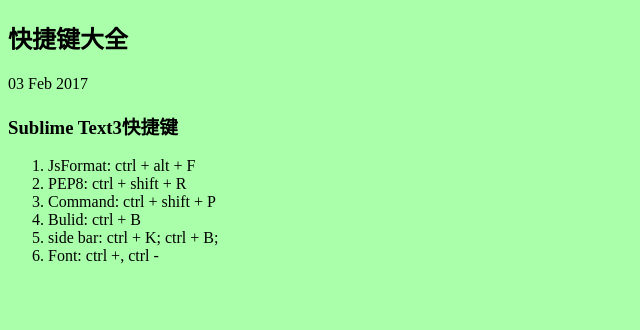
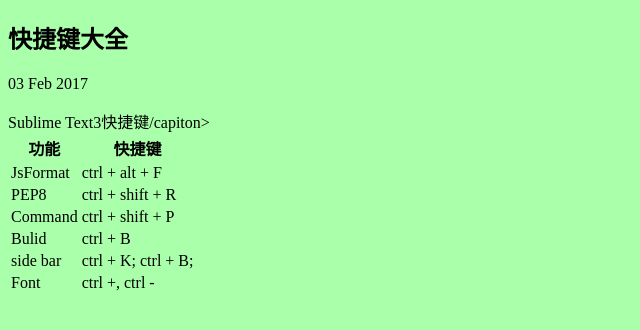
Before and after one commit to ftconan/pinmingkenan.github.io, a Jekyll site: the page built from _posts/2017-02-03-快捷键大全.html, in a window 1280 px wide. Shown: the top 330 px of the page, without its empty margins (0-640 px from the left). Built offline with Jekyll 4.4.1, drawn with Linux system fonts in a browser that asks for light colours.

Commit message:
修改文章结构

```diff
--- a/_posts/2017-01-24-我看过的书.html
+++ b/_posts/2017-01-24-我看过的书.html
@@ -3,6 +3,7 @@ layout: default
 title: 我看过的书
 ---
 
+<article>
 	<h2>{{ page.title }}</h2>
 	<p>{{ page.date | date_to_string }}</p>
 	<p>
@@ -14,3 +15,4 @@ title: 我看过的书
 			<li>深入浅出Node.js</li>
 		</ol>
 	</p>
+</article>
--- a/_posts/2017-02-03-快捷键大全.html
+++ b/_posts/2017-02-03-快捷键大全.html
@@ -6,13 +6,35 @@ title: 快捷键大全
 <h2>{{ page.title }}</h2>
 <p>{{ page.date | date_to_string }}</p>
 <p>
-	<h3>Sublime Text3快捷键</h3>
-	<ol>
-		<li>JsFormat: ctrl + alt + F</li>
-		<li>PEP8: ctrl + shift + R</li>
-		<li>Command: ctrl + shift + P</li>
-		<li>Bulid: ctrl + B</li>
-		<li>side bar: ctrl + K; ctrl + B;</li>
-		<li>Font: ctrl +, ctrl -</li>
-	</ol>
+	<table>
+		<capiton>Sublime Text3快捷键/capiton>
+		<tr>
+			<th>功能</th>
+			<th>快捷键</th>
+		</tr>
+		<tr>
+			<td>JsFormat</td>
+			<td>ctrl + alt + F</td>
+		</tr>
+		<tr>
+			<td>PEP8</td>
+			<td>ctrl + shift + R</td>
+		</tr>
+		<tr>
+			<td>Command</td>
+			<td>ctrl + shift + P</td>
+		</tr>
+		<tr>
+			<td>Bulid</td>
+			<td>ctrl + B</td>
+		</tr>
+		<tr>
+			<td>side bar</td>
+			<td>ctrl + K; ctrl + B;</td>
+		</tr>
+		<tr>
+			<td>Font</td>
+			<td>ctrl +, ctrl -</td>
+		</tr>
+	</table>
 </p>
```
Lines whose indentation alone changed are shown as unchanged.
